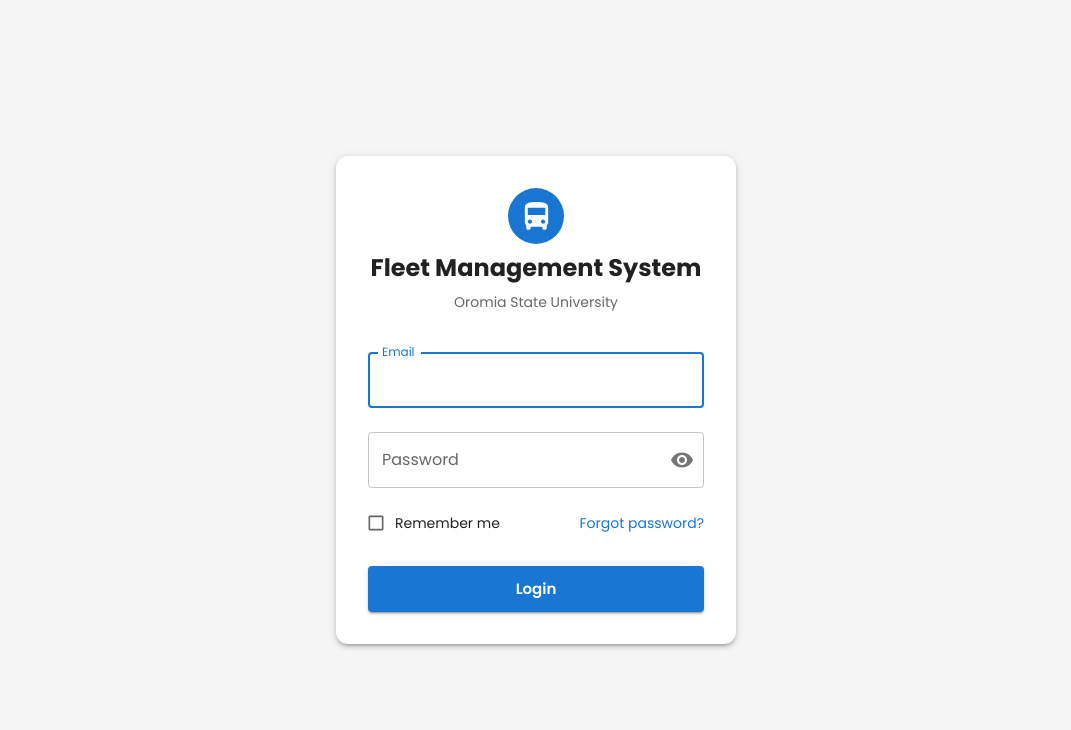
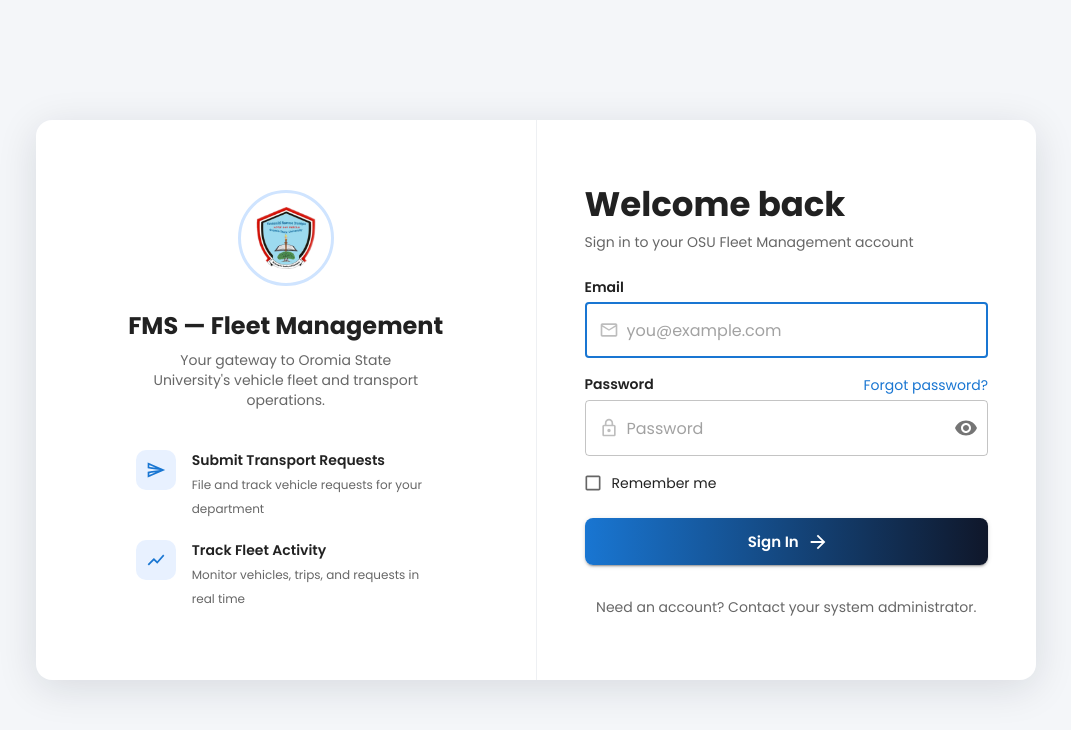
Before and after one commit to nanawe16/Fleet-Management-System, a React (Vite) app: page /login in a window 1280 px wide. Shown: the top 730 px of the page, without its empty margins (104-1175 px from the left). Built offline with nearby package versions, Linux system fonts and the light colour scheme; no server answers.

Commit message:
update login page

```diff
--- a/src/pages/auth/Login.jsx
+++ b/src/pages/auth/Login.jsx
@@ -2,7 +2,6 @@
 import { useNavigate } from "react-router-dom";
 import {
   Box,
-  Paper,
   TextField,
   Button,
   Typography,
@@ -14,7 +13,15 @@
   FormControlLabel,
   Stack,
 } from "@mui/material";
-import { Visibility, VisibilityOff, DirectionsBus } from "@mui/icons-material";
+import {
+  Visibility,
+  VisibilityOff,
+  MailOutline,
+  LockOutlined,
+  ArrowForward,
+  SendOutlined,
+  ShowChart,
+} from "@mui/icons-material";
 import { signIn } from "../../services/authService";
 
 function Login() {
@@ -99,43 +106,139 @@
       sx={{
         minHeight: "100vh",
         display: "flex",
+        alignItems: "stretch",
+        justifyContent: "center",
+        bgcolor: "#f4f6f9",
+        p: { xs: 0, sm: 3 },
+      }}
+    >
+      <Box
+        sx={{
+          width: "100%",
+          maxWidth: 1000,
+          m: "auto",
+          display: "flex",
+          borderRadius: { xs: 0, sm: 4 },
+          overflow: "hidden",
+          boxShadow: { xs: "none", sm: "0 8px 40px rgba(15, 23, 42, 0.12)" },
+          bgcolor: "#fff",
+          minHeight: { sm: 560 },
+        }}
+      >
+        {/* Left panel — branding. Hidden on small screens so mobile
+            just gets the sign-in form full-width. */}
+        <Box
+          sx={{
+            flex: 1,
+            display: { xs: "none", md: "flex" },
+            flexDirection: "column",
+            justifyContent: "center",
+            alignItems: "center",
+            textAlign: "center",
+            p: 6,
+            borderRight: "1px solid #eef0f3",
+          }}
+        >
+          <Box
+            sx={{
+              width: 96,
+              height: 96,
+              borderRadius: "50%",
+              border: "3px solid #cfe4ff",
+              display: "flex",
               alignItems: "center",
               justifyContent: "center",
-        bgcolor: "grey.100",
-        px: 2,
+              mb: 3,
+              overflow: "hidden",
+              bgcolor: "#fff",
             }}
           >
-      <Paper
-        elevation={3}
-        sx={{
-          width: "100%",
-          maxWidth: 400,
-          p: 4,
-          borderRadius: 3,
-        }}
-      >
-        <Stack alignItems="center" spacing={1} sx={{ mb: 3 }}>
+            <Box
+              component="img"
+              src="/osu-logo.png"
+              alt="Oromia State University"
+              sx={{ width: 62, height: 62, objectFit: "contain" }}
+            />
+          </Box>
+
+          <Typography variant="h5" fontWeight={700}>
+            FMS — Fleet Management
+          </Typography>
+          <Typography variant="body2" color="text.secondary" sx={{ mt: 1, maxWidth: 280 }}>
+            Your gateway to Oromia State University's vehicle fleet and transport operations.
+          </Typography>
+
+          <Stack spacing={2.5} sx={{ mt: 5, width: "100%", maxWidth: 300, textAlign: "left" }}>
+            <Stack direction="row" spacing={2} alignItems="flex-start">
               <Box
                 sx={{
-              bgcolor: "primary.main",
-              color: "white",
-              borderRadius: "50%",
-              width: 56,
-              height: 56,
+                  width: 40,
+                  height: 40,
+                  flexShrink: 0,
+                  borderRadius: "10px",
+                  bgcolor: "#e8f1ff",
+                  color: "#1976d2",
                   display: "flex",
                   alignItems: "center",
                   justifyContent: "center",
                 }}
               >
-            <DirectionsBus fontSize="large" />
+                <SendOutlined fontSize="small" />
               </Box>
-          <Typography variant="h5" fontWeight={700} textAlign="center">
-            Fleet Management System
+              <Box>
+                <Typography variant="subtitle2" fontWeight={600}>
+                  Submit Transport Requests
                 </Typography>
-          <Typography variant="body2" color="text.secondary" textAlign="center">
-            Oromia State University
+                <Typography variant="caption" color="text.secondary">
+                  File and track vehicle requests for your department
                 </Typography>
+              </Box>
             </Stack>
+
+            <Stack direction="row" spacing={2} alignItems="flex-start">
+              <Box
+                sx={{
+                  width: 40,
+                  height: 40,
+                  flexShrink: 0,
+                  borderRadius: "10px",
+                  bgcolor: "#e8f1ff",
+                  color: "#1976d2",
+                  display: "flex",
+                  alignItems: "center",
+                  justifyContent: "center",
+                }}
+              >
+                <ShowChart fontSize="small" />
+              </Box>
+              <Box>
+                <Typography variant="subtitle2" fontWeight={600}>
+                  Track Fleet Activity
+                </Typography>
+                <Typography variant="caption" color="text.secondary">
+                  Monitor vehicles, trips, and requests in real time
+                </Typography>
+              </Box>
+            </Stack>
+          </Stack>
+        </Box>
+
+        {/* Right panel — the actual sign-in form */}
+        <Box
+          sx={{
+            flex: 1,
+            display: "flex",
+            flexDirection: "column",
+            justifyContent: "center",
+            p: { xs: 4, sm: 6 },
+          }}
+        >
+          <Typography variant="h4" fontWeight={700}>
+            Welcome back
+          </Typography>
+          <Typography variant="body2" color="text.secondary" sx={{ mt: 1, mb: 3 }}>
+            Sign in to your OSU Fleet Management account
+          </Typography>
 
           {serverError && (
             <Alert severity="error" sx={{ mb: 2 }}>
@@ -144,32 +247,58 @@
           )}
 
           <Box component="form" onSubmit={handleLogin} noValidate>
+            <Typography variant="subtitle2" fontWeight={600} sx={{ mb: 0.5 }}>
+              Email
+            </Typography>
             <TextField
               fullWidth
-            label="Email"
+              placeholder="you@example.com"
               name="email"
               type="email"
               value={formData.email}
               onChange={handleChange}
               error={!!errors.email}
               helperText={errors.email}
-            margin="normal"
               autoComplete="email"
               autoFocus
+              InputProps={{
+                startAdornment: (
+                  <InputAdornment position="start">
+                    <MailOutline fontSize="small" color="disabled" />
+                  </InputAdornment>
+                ),
+              }}
             />
 
+            <Box sx={{ display: "flex", justifyContent: "space-between", alignItems: "center", mt: 2, mb: 0.5 }}>
+              <Typography variant="subtitle2" fontWeight={600}>
+                Password
+              </Typography>
+              <Typography
+                variant="body2"
+                color="primary"
+                sx={{ cursor: "pointer" }}
+                onClick={() => navigate("/forgot-password")}
+              >
+                Forgot password?
+              </Typography>
+            </Box>
             <TextField
               fullWidth
-            label="Password"
+              placeholder="Password"
               name="password"
               type={showPassword ? "text" : "password"}
               value={formData.password}
               onChange={handleChange}
               error={!!errors.password}
               helperText={errors.password}
-            margin="normal"
               autoComplete="current-password"
               InputProps={{
+                startAdornment: (
+                  <InputAdornment position="start">
+                    <LockOutlined fontSize="small" color="disabled" />
+                  </InputAdornment>
+                ),
                 endAdornment: (
                   <InputAdornment position="end">
                     <IconButton
@@ -184,15 +313,8 @@
               }}
             />
 
-          <Box
-            sx={{
-              display: "flex",
-              justifyContent: "space-between",
-              alignItems: "center",
-              mt: 1,
-            }}
-          >
             <FormControlLabel
+              sx={{ mt: 1 }}
               control={
                 <Checkbox
                   checked={rememberMe}
@@ -202,15 +324,6 @@
               }
               label={<Typography variant="body2">Remember me</Typography>}
             />
-            <Typography
-              variant="body2"
-              color="primary"
-              sx={{ cursor: "pointer" }}
-              onClick={() => navigate("/forgot-password")}
-            >
-              Forgot password?
-            </Typography>
-          </Box>
 
             <Button
               type="submit"
@@ -218,12 +331,25 @@
               variant="contained"
               size="large"
               disabled={loading}
-            sx={{ mt: 3, py: 1.2 }}
+              endIcon={!loading && <ArrowForward />}
+              sx={{
+                mt: 2,
+                py: 1.3,
+                borderRadius: 2,
+                fontWeight: 600,
+                background: "linear-gradient(90deg, #1976d2, #0F172A)",
+                "&:hover": { background: "linear-gradient(90deg, #1565c0, #0b1120)" },
+              }}
             >
-            {loading ? <CircularProgress size={24} color="inherit" /> : "Login"}
+              {loading ? <CircularProgress size={24} color="inherit" /> : "Sign In"}
             </Button>
           </Box>
-      </Paper>
+
+          <Typography variant="body2" color="text.secondary" align="center" sx={{ mt: 4 }}>
+            Need an account? Contact your system administrator.
+          </Typography>
+        </Box>
+      </Box>
     </Box>
   );
 }
```
Also changed, not shown: 1 other file (tests, documents, lock files or other folders). Lines whose indentation alone changed are shown as unchanged.
